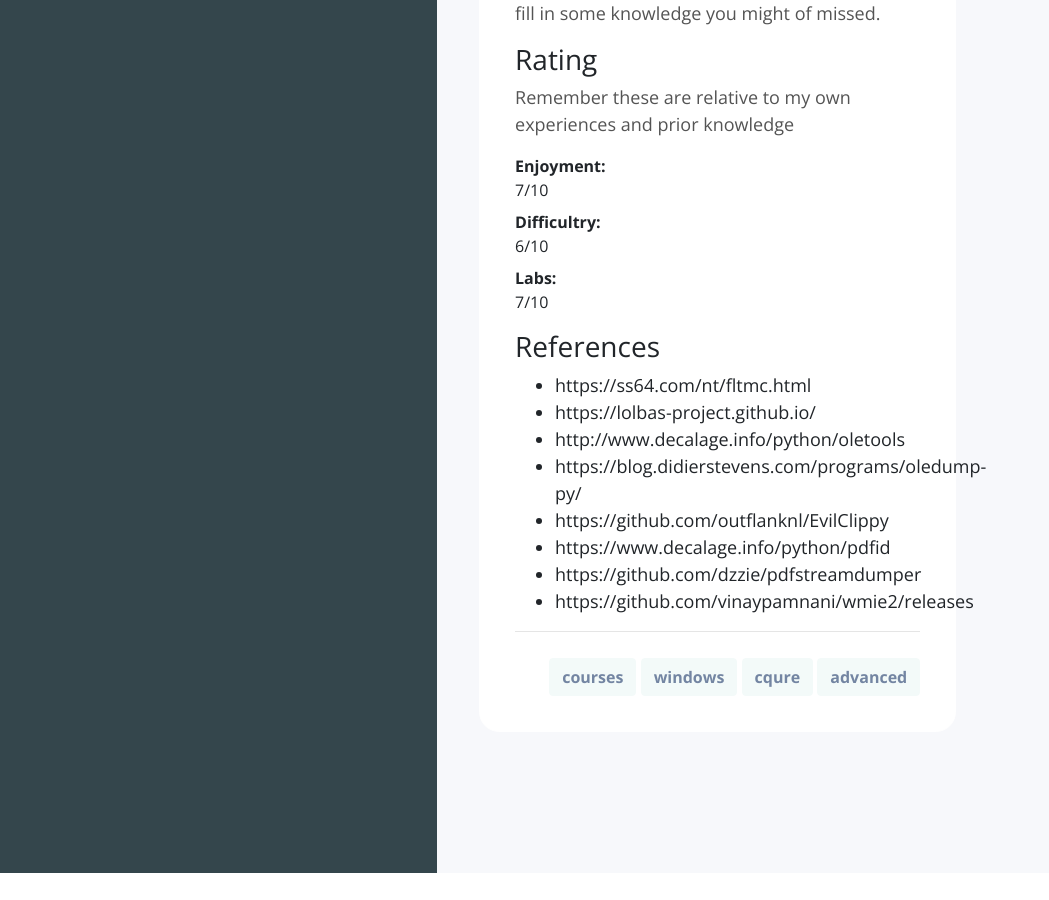
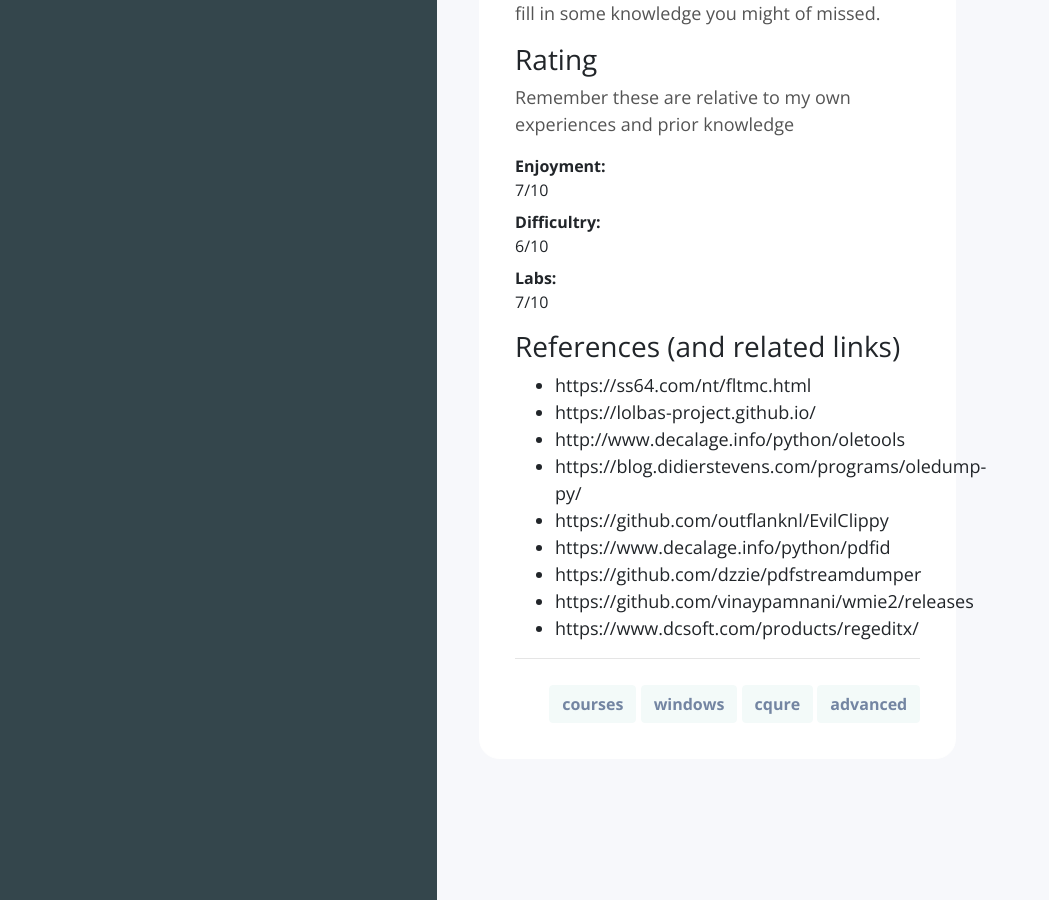
Before and after one commit to cleverberry/evilsaint, a Jekyll site: the page built from _posts/2020-11-24-cqure-academy-advanced-windows-security-course-2021-module-2.md, in a window 1280 px wide and 900 px high, scrolled down 3926 px. Shown: the whole window, without its empty margins (0-1049 px from the left). Built offline with Jekyll 4.4.1, drawn with Linux system fonts in a browser that asks for light colours; nearby versions of some CDN libraries; a style sheet for code colours, icons or effects is not loaded; before the commit the page ends 4799 px from its top, so only the background shows below that.

Commit message:
Update 2020-11-24-cqure-academy-advanced-windows-security-course-2021-module-2.md

```diff
--- a/_posts/2020-11-24-cqure-academy-advanced-windows-security-course-2021-module-2.md
+++ b/_posts/2020-11-24-cqure-academy-advanced-windows-security-course-2021-module-2.md
@@ -83,7 +83,7 @@ Remember these are relative to my own experiences and prior knowledge
 <dd>7/10</dd>
 </dl>
 
-### References
+### References (and related links)
 
 * https://ss64.com/nt/fltmc.html
 * https://lolbas-project.github.io/
@@ -93,3 +93,4 @@ Remember these are relative to my own experiences and prior knowledge
 * https://www.decalage.info/python/pdfid
 * https://github.com/dzzie/pdfstreamdumper
 * https://github.com/vinaypamnani/wmie2/releases
+* https://www.dcsoft.com/products/regeditx/
```
